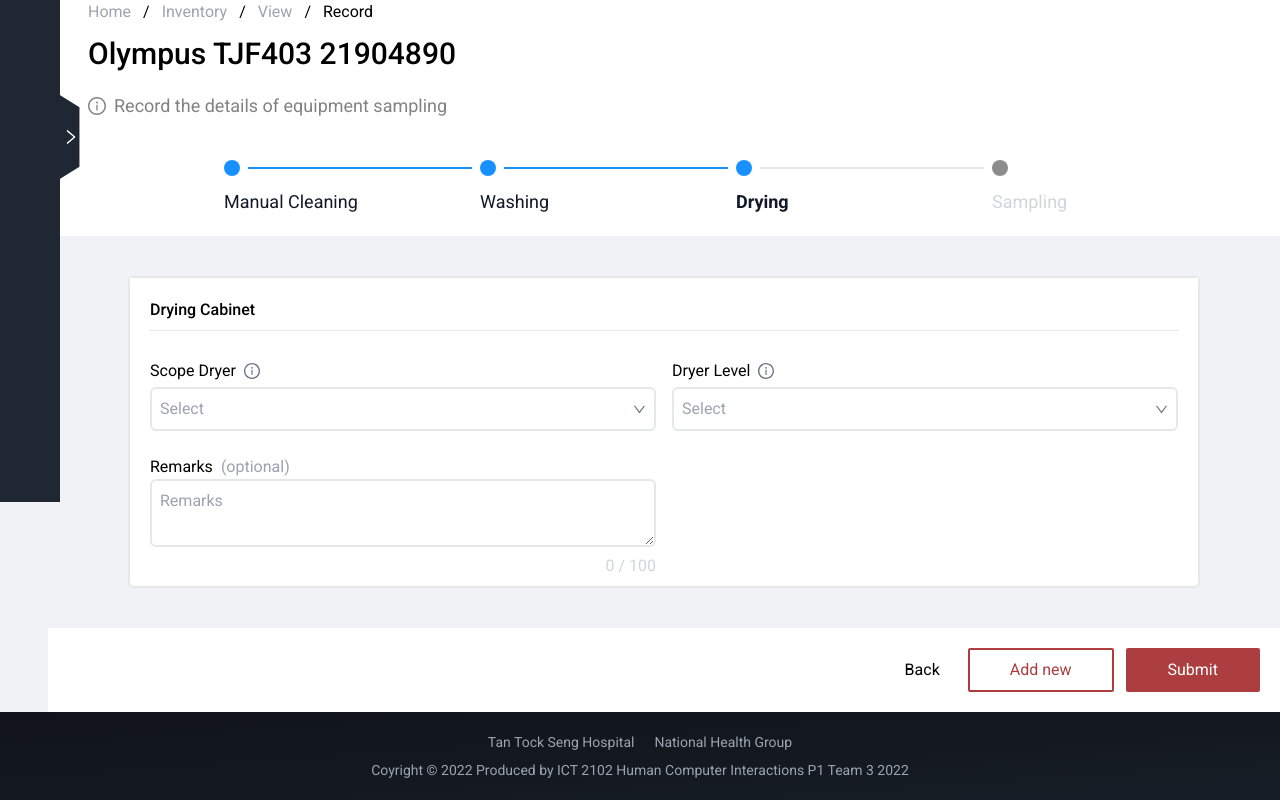
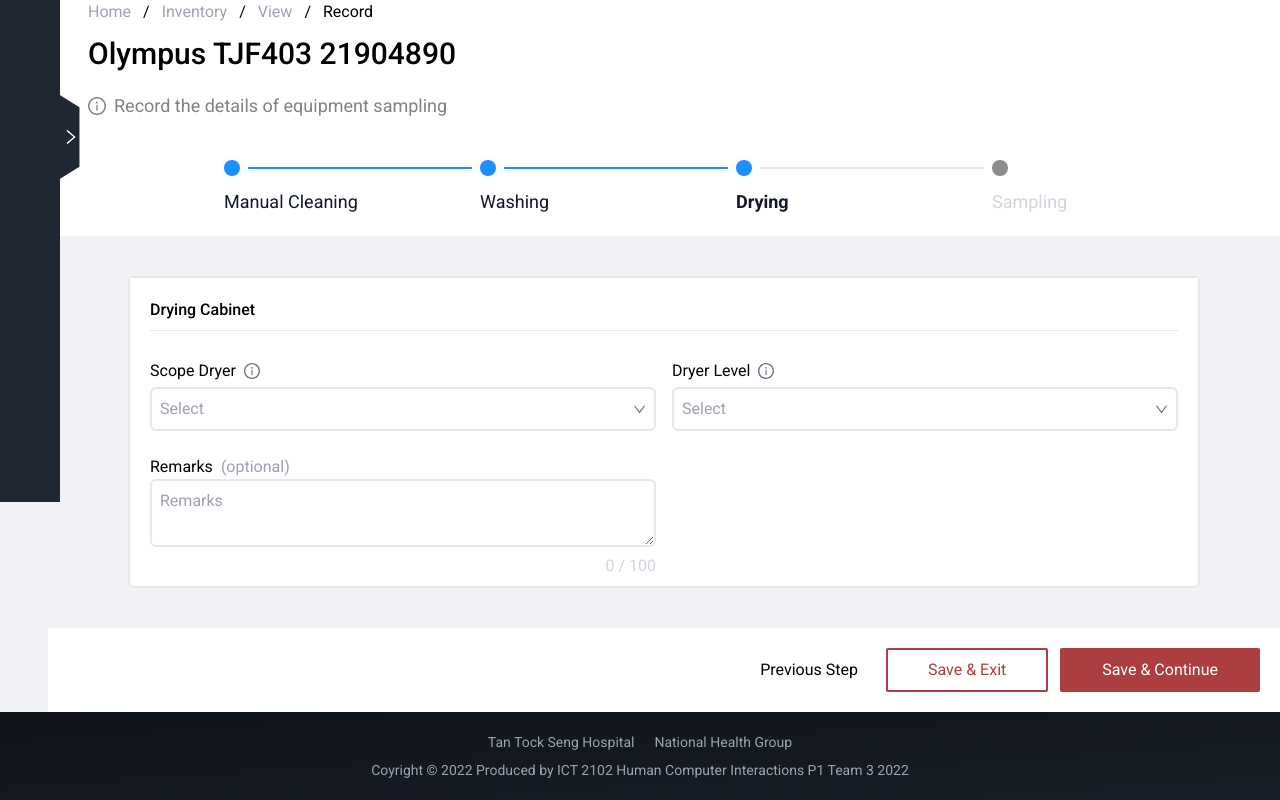
Before and after one commit to bran-donut/tts-ict2012, a Next.js app: page /recordDry in a window 1280 px wide. Shown: the part 362-1162 px from the top of the page. Built offline with nearby package versions, Linux system fonts and the light colour scheme.

Commit message:
added modals for record pages

```diff
--- a/components/Input.js
+++ b/components/Input.js
@@ -11,7 +11,7 @@ export default function Input({ menuHeader, status }) {
             {status == "optional" ? (<p className="inline text-gray-400">(optional)</p>) : (<InfoCircleOutlined style={{fontSize: '16px', color: 'rgb(107 114 128)' }}/>)}
         </div>
       <div className="relative flex items-center w-full p-2 border-2 rounded-md input-group">
-        <input type="text" placeholder="Input" className="w-full outline-none" required />
+      {status == "optional" ? (<input type="text" placeholder="Input" className="w-full outline-none"/>) : (<input type="text" placeholder="Input" className="w-full outline-none" required />)}
       </div>
   </div>
   );
--- a/pages/recordClean.js
+++ b/pages/recordClean.js
@@ -5,8 +5,12 @@ import Dropdown from "../components/Dropdown";
 import MainHeader from "../components/MainHeader";
 import SubHeader from "../components/SubHeader";
 import DateInput from "../components/DateInput";
+import Modal from "../components/Modal";
 
 export default function RecordClean() {
+
+  const [showExitModal, setShowExitModal] = useState(false);
+  const [showContinueModal, setShowContinueModal] = useState(false);
 
   const [equipmentData, setEquipmentData] = useState(
     {
@@ -123,7 +127,7 @@ export default function RecordClean() {
               </div>
 
                   <div className="flex flex-col items-center justify-end w-full gap-0 px-5 py-5 bg-white md:flex-row md:gap-3">
-                    <a href="/trip" className="text-black hover:text-black/80 hover:cursor-pointer hover:underline">
+                    <a className="text-black hover:text-black/80 hover:cursor-pointer hover:underline">
                       Back
                     </a>
                     <button type="submit" className="px-10 py-2 ml-4 transition-colors duration-150 bg-white border-2 rounded-sm text-tts-red hover:bg-tts-red/80 border-tts-red">
@@ -135,6 +139,26 @@ export default function RecordClean() {
                   </div>
             </form>
           </section>
+
+          {(showExitModal ?
+            <Modal
+              heading="Save & Exit ?"
+              description="Are you sure you want to save and Exit?"
+              leftText="Cancel"
+              rightText="Save & Exit"
+              onClickClose={()=> setShowExitModal(false)}
+            />
+          : null)}
+
+          {(showContinueModal ?
+            <Modal
+              heading="Save & Continue ?"
+              description="Are you sure you want to save and continue?"
+              leftText="Cancel"
+              rightText="Save & Continue"
+              onClickClose={()=> setShowContinueModal(false)}
+            />
+          : null)}
     </Layout>
   );
 }
--- a/pages/recordDry.js
+++ b/pages/recordDry.js
@@ -1,11 +1,13 @@
 import Layout from "../layouts/Layout";
-import { InfoCircleOutlined } from "@ant-design/icons";
 import { useState } from "react";
 import Dropdown from "../components/Dropdown";
 import MainHeader from "../components/MainHeader";
 import SubHeader from "../components/SubHeader";
+import Modal from "../components/Modal";
 
 export default function RecordDry() {
+  const [showExitModal, setShowExitModal] = useState(false);
+  const [showContinueModal, setShowContinueModal] = useState(false);
   const [charCount, setCharCount] = useState(0);
   const [equipmentData, setEquipmentData] = useState(
     {
@@ -87,7 +89,7 @@ export default function RecordDry() {
 
                 <div className="py-1 input-group">
                   <h4 className="inline pb-1">Remarks</h4><p className="inline px-2 text-gray-400">(optional)</p>
-                  <textarea placeholder="Remarks" maxlength="100" onChange={e => setCharCount(e.target.value.length)} className="w-full p-2 border-2 rounded-md" required />
+                  <textarea placeholder="Remarks" maxlength="100" onChange={e => setCharCount(e.target.value.length)} className="w-full p-2 border-2 rounded-md" />
                   <div className="text-right text-gray-300">{charCount} / 100</div>
                 </div>
 
@@ -97,18 +99,39 @@ export default function RecordDry() {
               </div>
 
                   <div className="flex flex-col items-center justify-end w-full gap-0 px-5 py-5 bg-white md:flex-row md:gap-3">
-                    <a href="/trip" className="text-black hover:text-black/80 hover:cursor-pointer hover:underline">
-                      Back
+                    <a className="text-black hover:text-black/80 hover:cursor-pointer hover:underline">
+                      Previous Step
                     </a>
-                    <button type="submit" className="px-10 py-2 ml-4 transition-colors duration-150 bg-white border-2 rounded-sm text-tts-red hover:bg-tts-red/80 border-tts-red">
-                      Add new
+                    <button type="submit" onClick={() => setShowExitModal(true)} className="px-10 py-2 ml-4 transition-colors duration-150 bg-white border-2 rounded-sm text-tts-red hover:bg-tts-red/80 border-tts-red">
+                      Save & Exit
                     </button>
-                    <button type="submit" onClick={() => setStatus("edit")} className="px-10 py-2 text-white transition-colors duration-150 border-2 rounded-sm bg-tts-red hover:bg-tts-red/80 border-tts-red">
-                      Submit
+                    <button type="submit" onClick={() => setShowContinueModal(true)} className="px-10 py-2 text-white transition-colors duration-150 border-2 rounded-sm bg-tts-red hover:bg-tts-red/80 border-tts-red">
+                      Save & Continue
                     </button>
                   </div>
             </form>
           </section>
+
+          {(showExitModal ?
+            <Modal
+              heading="Save & Exit ?"
+              description="Are you sure you want to save and Exit?"
+              leftText="Cancel"
+              rightText="Save & Exit"
+              onClickClose={()=> setShowExitModal(false)}
+            />
+          : null)}
+
+          {(showContinueModal ?
+            <Modal
+              heading="Save & Continue ?"
+              description="Are you sure you want to save and continue?"
+              leftText="Cancel"
+              rightText="Save & Continue"
+              onClickClose={()=> setShowContinueModal(false)}
+            />
+          : null)}
+
     </Layout>
   );
 }
--- a/pages/recordSample.js
+++ b/pages/recordSample.js
@@ -5,9 +5,12 @@ import MainHeader from "../components/MainHeader";
 import SubHeader from "../components/SubHeader";
 import DateInput from "../components/DateInput";
 import Input from "../components/Input";
+import Modal from "../components/Modal";
 
 export default function RecordSample() {
 
+  const [showExitModal, setShowExitModal] = useState(false);
+  const [showModal, setShowModal] = useState(false);
   const [equipmentData, setEquipmentData] = useState(
     {
         brand: "Olympus", scopeType: "tracheal intubation", modelNumber: "TJF403", serialNumber: "21904890", status: "New"
@@ -165,18 +168,39 @@ export default function RecordSample() {
               </div>
 
                   <div className="flex flex-col items-center justify-end w-full gap-0 px-5 py-5 bg-white md:flex-row md:gap-3">
-                    <a href="/trip" className="text-black hover:text-black/80 hover:cursor-pointer hover:underline">
-                      Back
+                    <a className="text-black hover:text-black/80 hover:cursor-pointer hover:underline">
+                      Previous Step
                     </a>
-                    <button type="submit" className="px-10 py-2 ml-4 transition-colors duration-150 bg-white border-2 rounded-sm text-tts-red hover:bg-tts-red/80 border-tts-red">
-                      Add new
+                    <button type="submit" onClick={() => setShowExitModal(true)} className="px-10 py-2 ml-4 transition-colors duration-150 bg-white border-2 rounded-sm text-tts-red hover:bg-tts-red/80 border-tts-red">
+                      Save & Exit
                     </button>
-                    <button type="submit" onClick={() => setStatus("edit")} className="px-10 py-2 text-white transition-colors duration-150 border-2 rounded-sm bg-tts-red hover:bg-tts-red/80 border-tts-red">
+                    <button type="submit" onClick={() => setShowModal(true)} className="px-10 py-2 text-white transition-colors duration-150 border-2 rounded-sm bg-tts-red hover:bg-tts-red/80 border-tts-red">
                       Submit
                     </button>
                   </div>
             </form>
           </section>
+
+          {(showExitModal ?
+            <Modal
+              heading="Save & Exit ?"
+              description="Are you sure you want to save and Exit?"
+              leftText="Cancel"
+              rightText="Save & Exit"
+              onClickClose={()=> setShowExitModal(false)}
+            />
+          : null)}
+
+          {(showModal ?
+            <Modal
+              heading="Submit"
+              description="Are you sure you want to submit?"
+              leftText="Cancel"
+              rightText="Submit"
+              onClickClose={()=> setShowModal(false)}
+            />
+          : null)}
+
     </Layout>
   );
 }
--- a/pages/recordWash.js
+++ b/pages/recordWash.js
@@ -6,9 +6,12 @@ import MainHeader from "../components/MainHeader";
 import SubHeader from "../components/SubHeader";
 import MobileScan from "../components/MobileScan";
 import DateInput from "../components/DateInput";
+import Modal from "../components/Modal";
 
 export default function RecordWash() {
 
+  const [showExitModal, setShowExitModal] = useState(false);
+  const [showContinueModal, setShowContinueModal] = useState(false);
   const [equipmentData, setEquipmentData] = useState(
     {
         brand: "Olympus", scopeType: "tracheal intubation", modelNumber: "TJF403", serialNumber: "21904890", status: "New"
@@ -127,18 +130,39 @@ export default function RecordWash() {
               </div>
 
                   <div className="flex flex-col items-center justify-end w-full gap-0 px-5 py-5 bg-white md:flex-row md:gap-3">
-                    <a href="/trip" className="text-black hover:text-black/80 hover:cursor-pointer hover:underline">
-                      Back
+                    <a className="text-black hover:text-black/80 hover:cursor-pointer hover:underline">
+                      Previous Step
                     </a>
-                    <button type="submit" className="px-10 py-2 ml-4 transition-colors duration-150 bg-white border-2 rounded-sm text-tts-red hover:bg-tts-red/80 border-tts-red">
-                      Add new
+                    <button type="submit" onClick={() => setShowExitModal(true)} className="px-10 py-2 ml-4 transition-colors duration-150 bg-white border-2 rounded-sm text-tts-red hover:bg-tts-red/80 border-tts-red">
+                      Save & Exit
                     </button>
-                    <button type="submit" onClick={() => setStatus("edit")} className="px-10 py-2 text-white transition-colors duration-150 border-2 rounded-sm bg-tts-red hover:bg-tts-red/80 border-tts-red">
-                      Submit
+                    <button type="submit" onClick={() => setShowContinueModal(true)} className="px-10 py-2 text-white transition-colors duration-150 border-2 rounded-sm bg-tts-red hover:bg-tts-red/80 border-tts-red">
+                      Save & Continue
                     </button>
                   </div>
             </form>
           </section>
+
+          {(showExitModal ?
+            <Modal
+              heading="Save & Exit ?"
+              description="Are you sure you want to save and Exit?"
+              leftText="Cancel"
+              rightText="Save & Exit"
+              onClickClose={()=> setShowExitModal(false)}
+            />
+          : null)}
+
+          {(showContinueModal ?
+            <Modal
+              heading="Save & Continue ?"
+              description="Are you sure you want to save and continue?"
+              leftText="Cancel"
+              rightText="Save & Continue"
+              onClickClose={()=> setShowContinueModal(false)}
+            />
+          : null)}
+
     </Layout>
   );
 }
```
